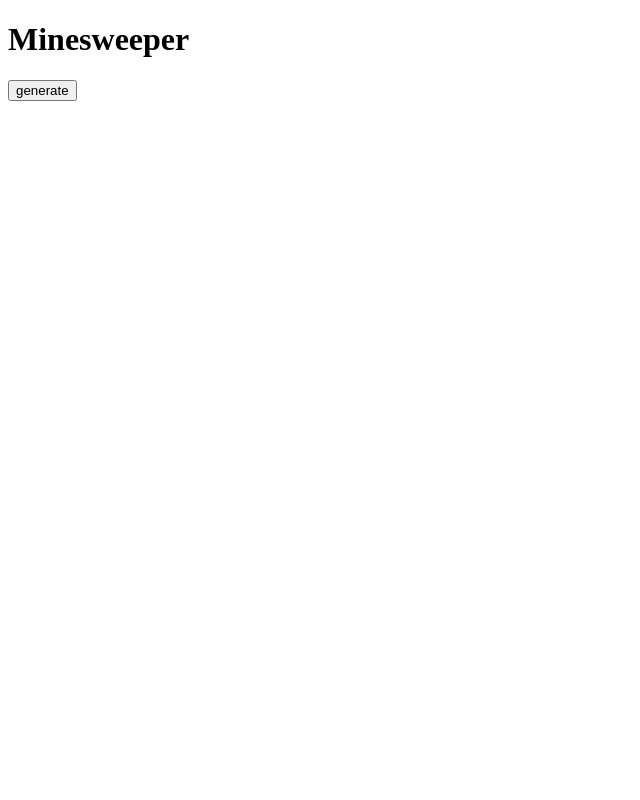
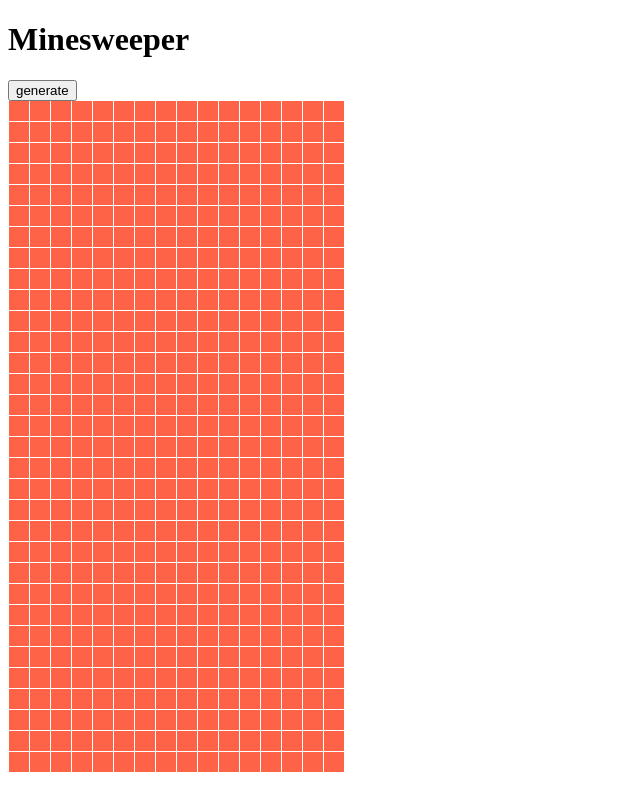
Before and after one commit to teustice/minesweeper, an Angular app: page / in a window 1280 px wide. Both pictures are taken after a click on the button "generate". Shown: the whole page, without its empty margins (0-640 px from the left). Built offline with nearby package versions, Linux system fonts and the light colour scheme.

Commit message:
generate front-end gig

```diff
--- a/src/app/app.component.html
+++ b/src/app/app.component.html
@@ -1,2 +1,8 @@
 <h1>Minesweeper</h1>
-<button (click)="genBoard('0')" type="button">generate</button>
+<button (click)="genBoard('2')" type="button">generate</button>
+
+
+<div *ngFor="let row of board" class="row">
+  <div *ngFor="let space of row"class="space">
+  </div>
+</div>
--- a/src/styles.css
+++ b/src/styles.css
@@ -1 +1,16 @@
 /* You can add global styles to this file, and also import other style files */
+.row {
+  height: 20px;
+  margin-bottom: 1px;
+}
+
+.space {
+  height: 20px;
+  width: 20px;
+  background-color: tomato;
+  margin-left: 1px;
+  display: inline-block;
+}
+.space:hover{
+  background-color: salmon;
+}
```
